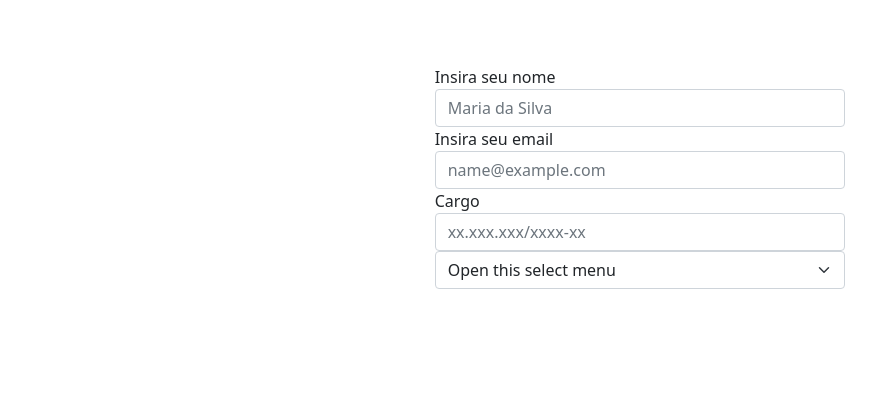
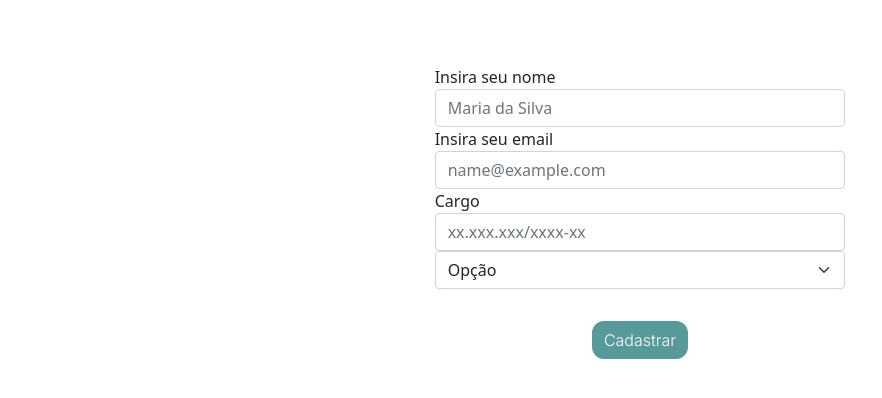
Before and after one commit to 2022M2T5-Inteli/Millenium-Dev, a plain HTML site: page Millennium/1-frontend/1-telas_de_inicio/3-CreateAccount/3-CreateAccountFalconi/CreateAccountF.html in a window 1280 px wide. Shown: the part 190-588 px from the top of the page, without its empty margins (0-882 px from the left). Drawn offline with nearby package versions, Linux system fonts and the light colour scheme.

Commit message:
up of informatiom button
button update

```diff
--- a/Millennium/1-frontend/1-telas_de_inicio/3-CreateAccount/3-CreateAccountFalconi/CreateAccountF.html
+++ b/Millennium/1-frontend/1-telas_de_inicio/3-CreateAccount/3-CreateAccountFalconi/CreateAccountF.html
@@ -43,11 +43,15 @@
             <label for="floatingInputCnpj">Cargo</label>
             <input type="cnpj" class="form-control" id="floatingInputCnpj" placeholder="xx.xxx.xxx/xxxx-xx">
             <select class="form-select" aria-label="Default select example">
-              <option selected>Open this select menu</option>
+              <option selected>Opção</option>
               <option value="1">One</option>
               <option value="2">Two</option>
               <option value="3">Three</option>
             </select>
+        </div>
+        <div class="container" style="text-align:center;">
+          <input type="button" class="buttonCadastrar" value="Cadastrar">
+        </div>
         </div>
     </div>
     <div >
```
